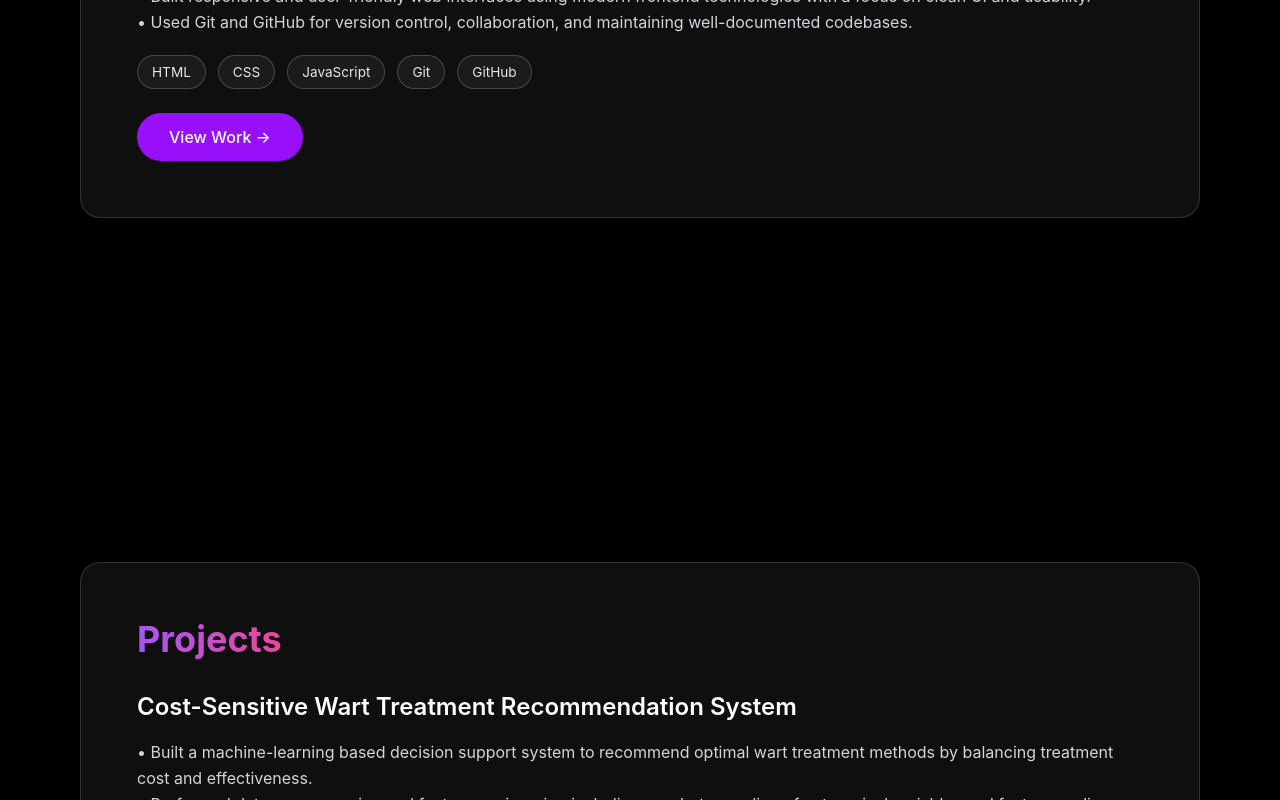
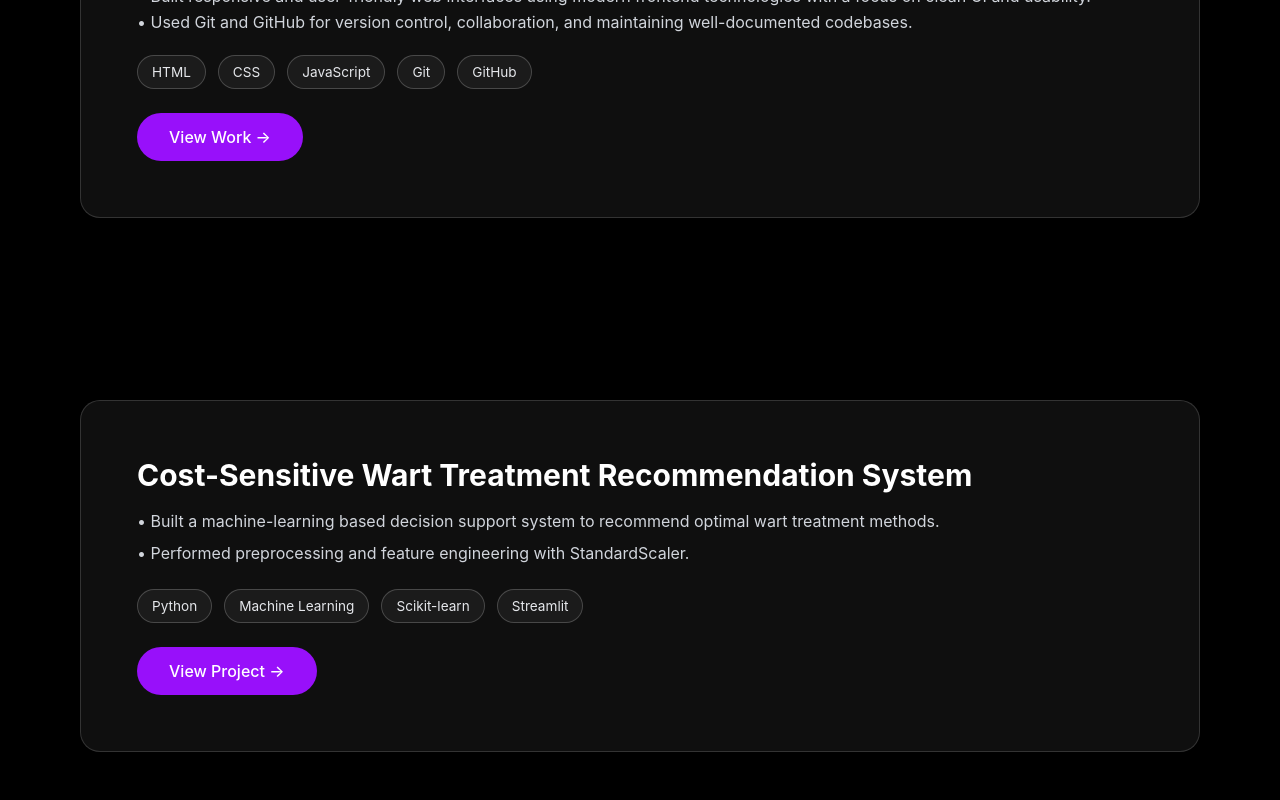
Before and after one commit to Srakeshvarma12/rakesh-portfolio, a React (Vite) app: page / in a window 1280 px wide. Shown: the part 2000-2800 px from the top of the page. Built offline with nearby package versions, Linux system fonts and the light colour scheme.

Commit message:
Add stacked scroll animation for projects section

```diff
--- a/src/components/Projects.jsx
+++ b/src/components/Projects.jsx
@@ -1,65 +1,87 @@
-import { motion } from "framer-motion";
+import { motion, useScroll, useTransform } from "framer-motion";
+import { useRef } from "react";
+
+const projects = [
+  {
+    title: "Cost-Sensitive Wart Treatment Recommendation System",
+    description: [
+      "Built a machine-learning based decision support system to recommend optimal wart treatment methods.",
+      "Performed preprocessing and feature engineering with StandardScaler.",
+    ],
+    tech: ["Python", "Machine Learning", "Scikit-learn", "Streamlit"],
+    link: "https://project---wart-treatment-gh7exzv3va8liynunuxemu.streamlit.app/",
+  },
+  {
+    title: "Netflix Movies and TV Shows Data Analysis using SQL",
+    description: [
+      "Designed a relational schema in MySQL for 8,800+ Netflix records.",
+      "Analyzed content distribution, trends, ratings, and durations.",
+      "Structured reusable SQL scripts with industry-style documentation.",
+    ],
+    tech: ["MySQL", "SQL", "Data Analysis"],
+    link: "https://github.com/Srakeshvarma12/Netflix-SQL-Project/tree/main/Netflix-SQL-Project", // optional
+  },
+];
 
 export default function Projects() {
+  const containerRef = useRef(null);
+  const { scrollYProgress } = useScroll({
+    target: containerRef,
+    offset: ["start start", "end end"],
+  });
+
   return (
-    <motion.section
+    <section
       id="projects"
-      className="min-h-screen flex items-center justify-center px-6"
-      initial={{ opacity: 0, y: 120 }}
-      whileInView={{ opacity: 1, y: 0 }}
-      transition={{ duration: 1, ease: "easeOut" }}
-      viewport={{ once: false, amount: 0.2 }}
+      ref={containerRef}
+      className="relative min-h-[200vh] px-6"
     >
-      <div
+      {projects.map((project, index) => {
+        const y = useTransform(
+          scrollYProgress,
+          [index * 0.3, index * 0.3 + 0.3],
+          [100, 0]
+        );
+
+        const scale = useTransform(
+          scrollYProgress,
+          [index * 0.3, index * 0.3 + 0.3],
+          [0.95, 1]
+        );
+
+        return (
+          <motion.div
+            key={index}
+            style={{ y, scale }}
             className="
-          relative z-10
-          max-w-6xl w-full
+              sticky top-24
+              mx-auto max-w-6xl
               glass
               p-10 md:p-14
+              mb-24
             "
           >
-        <h2 className="text-3xl md:text-4xl font-bold mb-8">
-          <span className="gradient-text">Projects</span>
+            <h2 className="text-2xl md:text-3xl font-bold mb-4 text-white">
+              {project.title}
             </h2>
 
-        <h3 className="text-2xl font-semibold text-white mb-4">
-          Cost-Sensitive Wart Treatment Recommendation System
-        </h3>
+            <ul className="text-gray-300 space-y-2 mb-6">
+              {project.description.map((line, i) => (
+                <li key={i}>• {line}</li>
+              ))}
+            </ul>
 
-        <p className="text-gray-300 leading-relaxed mb-8">
-        • Built a machine-learning based decision support system to recommend
-          optimal wart treatment methods by balancing treatment cost and
-          effectiveness. <br />
-        • Performed data preprocessing and feature engineering including one-hot encoding of categorical variables
-          and feature scaling with StandardScaler, ensuring consistency between training and inference pipelines.
-        </p>
-
-        {/* <div className="flex flex-wrap gap-3 mb-10">
-          {["Python", "Machine Learning", "Scikit-learn", "Streamlit"].map(
-            tech => (
-              <span
-                key={tech}
-                className="px-4 py-1 rounded-full text-sm bg-white/10 border border-white/20 text-gray-200"
-              >
+            <div className="flex flex-wrap gap-3 mb-6">
+              {project.tech.map((tech) => (
+                <span key={tech} className="tech-pill">
                   {tech}
                 </span>
-            )
-          )}
-        </div> */}
+              ))}
+            </div>
 
-        {/* TECH STACK */}
-            <div className="flex flex-wrap gap-3 mt-5">
-              <span className="tech-pill">Python</span>
-              <span className="tech-pill">Pandas</span>
-              <span className="tech-pill">Numpy</span>
-              <span className="tech-pill">Scikit-learn</span>
-              <span className="tech-pill">Streamlit</span>
-              <span className="tech-pill">GitHub</span>
-              <span className="tech-pill">Pickle</span>
-            </div>
-            <br />
+            {project.link && (
               <a
-          href="https://project---wart-treatment-gh7exzv3va8liynunuxemu.streamlit.app/"
+                href={project.link}
                 target="_blank"
                 rel="noopener noreferrer"
                 className="
@@ -69,9 +91,12 @@ export default function Projects() {
                   transition text-white font-medium
                 "
               >
-          Live Demo →
+                View Project →
               </a>
-      </div>
-    </motion.section>
+            )}
+          </motion.div>
+        );
+      })}
+    </section>
   );
 }
```
Lines whose indentation alone changed are shown as unchanged.
